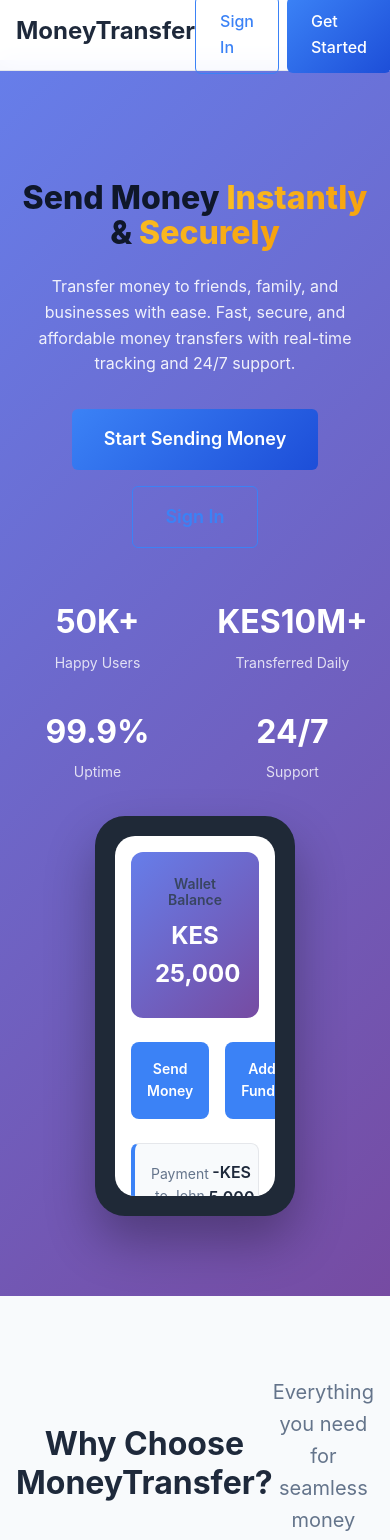
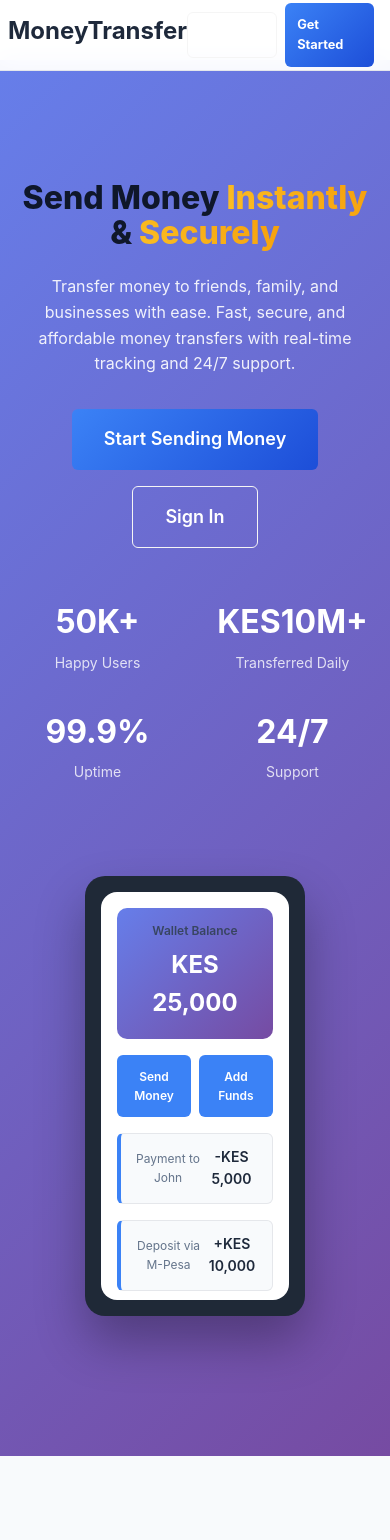
Before and after one commit to Nick-Nyler/money-transfer, a React (Vite) app in the folder frontend/: page / in a window 390 px wide. Shown: the top 1540 px of the page. Built offline with nearby package versions, Linux system fonts and the light colour scheme.

Commit message:
updated landing page styling

```diff
--- a/frontend/src/App.css
+++ b/frontend/src/App.css
@@ -2228,9 +2228,13 @@
     grid-template-columns: repeat(2, 1fr);
   }
 
+  .hero-visual {
+    height: 560px;
+}
+
   .phone-mockup {
-    width: 240px;
-    height: 480px;
+    width: 280px;
+    height: 560px;
   }
 
   .hero-actions {
@@ -2276,10 +2280,35 @@
     padding: 0 1rem;
   }
 
+  .nav-brand {
+    margin-left: -0.5rem;
+  }
+
+  .nav-brand h2 {
+    font-size: 1.35rem;
+  }
+
+  .nav-actions {
+    display: flex;
+    width: 55%;
+    height: 50px;
+  }
+
+  .nav-actions .btn {
+    width: 100%;
+    padding: 0.75rem;
+    font-size: 0.8rem;
+    font-weight: bold;
+  }
+
   .section-container {
     padding: 0 1rem;
   }
 
+  .section-header {
+    flex-direction: column;
+  }
+
   .hero-container {
     padding: 0 1rem;
   }
@@ -2296,16 +2325,70 @@
     font-size: 1rem;
   }
 
+  /* Phone Mockup Responsive Styling */
+  .hero-visual {
+    padding: 1rem;
+    flex-wrap: wrap;
+  }
+
   .phone-mockup {
-    width: 200px;
-    height: 400px;
+    width: 220px;
+    height: 440px;
+    padding: 16px;
+    border-radius: 20px;
+  }
+
+  .phone-screen {
+    border-radius: 16px;
   }
 
   .app-preview {
     padding: 1rem;
+    gap: 1rem;
+  }
+
+  .wallet-preview {
+    padding: 1rem;
+    border-radius: 10px;
+  }
+
+  .wallet-preview h3 {
+    font-size: 0.75rem;
   }
 
   .balance {
     font-size: 1.5rem;
   }
-}
+
+  .actions-preview {
+    gap: 0.5rem;
+  }
+
+  .action-btn {
+    font-size: 0.75rem;
+    padding: 0.75rem;
+    border-radius: 6px;
+  }
+
+  .transactions-preview {
+    gap: 0.5rem;
+  }
+
+  .transaction-item {
+    padding: 0.75rem;
+    border-radius: 6px;
+  }
+
+  .transaction-info div:first-child {
+    font-size: 0.75rem;
+  }
+
+  .amount {
+    font-size: 0.875rem;
+  }
+
+  .btn-outline {
+    color: white;
+    border: 1px solid whitesmoke;
+  }
+}
```
